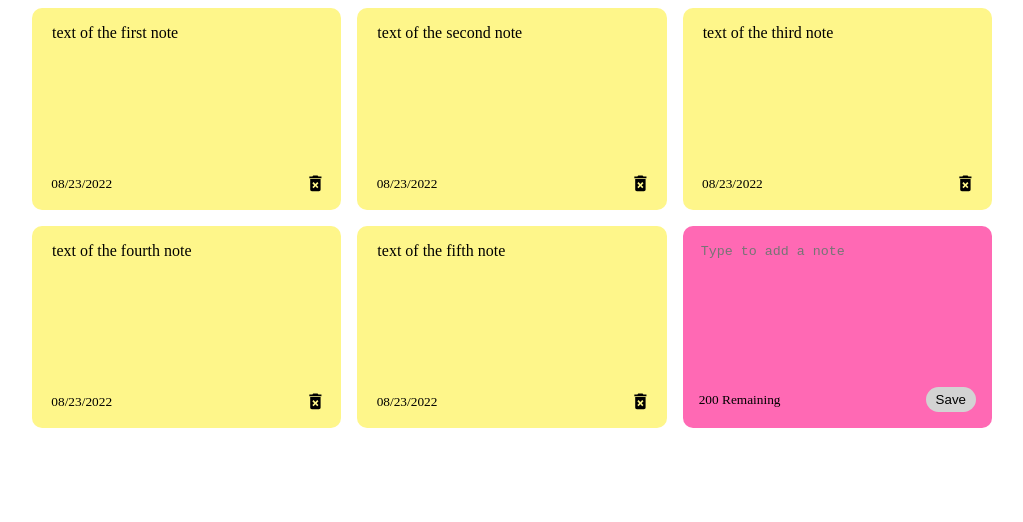
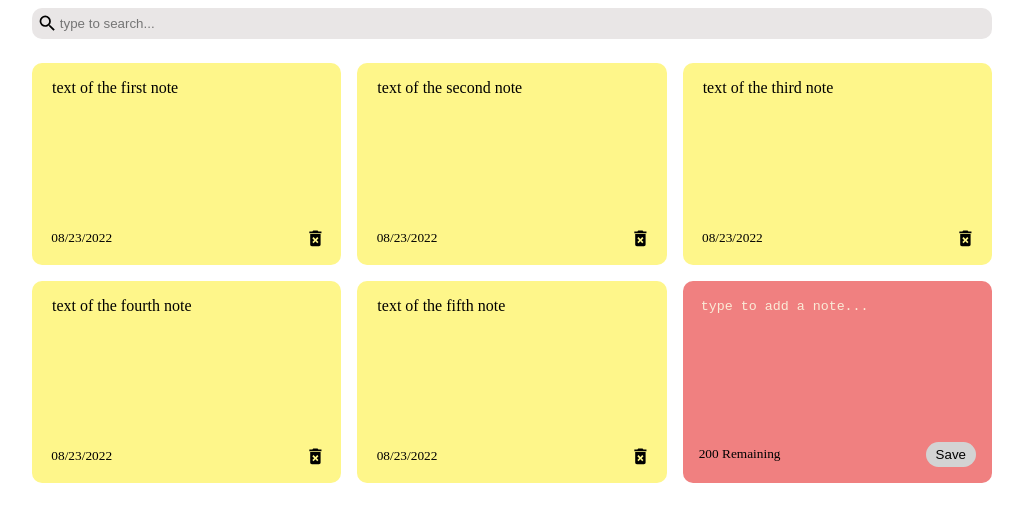
Before and after one commit to anthonysingiser/not-notes, a React (Create React App) app: page / in a window 1280 px wide. Shown: the top 522 px of the page, without its empty margins (128-1151 px from the left). Built offline with nearby package versions, Linux system fonts and the light colour scheme.

Commit message:
style and add state to search bar

```diff
--- a/src/App.js
+++ b/src/App.js
@@ -1,6 +1,7 @@
 import NotesList from './components/Noteslist'
 import {useState} from 'react';
 import {nanoid} from 'nanoid';
+import Search from './components/Search'
 
 function App() {
   const [notes, setNotes] = useState([
@@ -31,6 +32,8 @@
     },
 ]);
 
+  const [searchText, setSearchText] = useState('')
+
   const addNote = (text) => {
     const date = new Date()
     const newNote = {
@@ -49,6 +52,7 @@
 
   return(
     <div className='container'>
+      <Search handleSearchNote={setSearchText}/>
       <NotesList
         notes = {notes}
         handleAddNote = {addNote}
--- a/src/components/AddNote.js
+++ b/src/components/AddNote.js
@@ -18,13 +18,16 @@
             <textarea
                 rows='8'
                 cols='10'
-                placeholder='Type to add a note'
+                placeholder='type to add a note...'
                 value={noteText}
                 onChange={handleChange}
             ></textarea>
             <div className="note-footer">
                 <small>{characterLimit - noteText.length} Remaining</small>
-                <button className="save" onClick={handleSaveClick}>Save</button>
+                <button
+                    className="save"
+                    onClick={handleSaveClick}
+                >Save</button>
             </div>
         </div>
     )
--- /dev/null
+++ b/src/components/Search.js
@@ -0,0 +1,18 @@
+import React from "react";
+import { MdSearch } from "react-icons/md";
+
+const Search = ({handleSearchNote}) => {
+    return <div className="search">
+        <MdSearch
+            className="search-icons"
+            size='1.3em'
+        />
+        <input
+            type='text'
+            placeholder='type to search...'
+            onChange={(event)=>handleSearchNote(event.target.value)}
+        />
+    </div>
+}
+
+export default Search
--- a/src/index.css
+++ b/src/index.css
@@ -30,17 +30,21 @@
 }
 
 .note.new{
-    background-color:hotpink ;
+    background-color: lightcoral;
 }
 
 textarea{
     resize: none;
     border: none;
-    background-color: hotpink;
+    background-color: lightcoral;
 }
 
 textarea:focus{
     outline: none
+}
+
+textarea::placeholder{
+    color: antiquewhite;
 }
 
 .save{
@@ -58,3 +62,22 @@
 .delete-icon{
     cursor: pointer;
 }
+
+.search{
+    display: flex;
+    align-items: center;
+    background-color: rgb(233, 230, 230);
+    border-radius: 10px;
+    padding: 5px;
+    margin-bottom: 1.5em;
+
+}
+
+.search input{
+    border: none;
+    background-color: rgb(233, 230, 230);
+}
+
+.search input:focus{
+    outline: none;
+}
```
